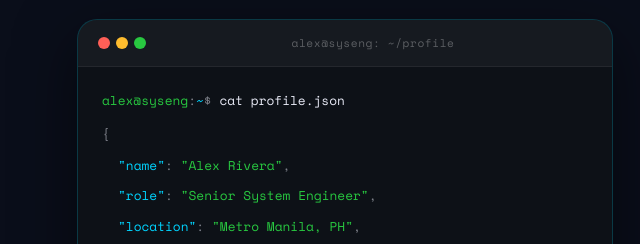
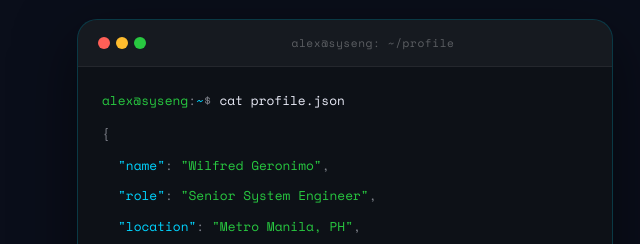
Before and after one commit to wpgeronimo/wpgeronimo, a plain HTML site: page index.html in a window 1280 px wide. Shown: the part 1100-1344 px from the top of the page, 603-1243 px from the left. Drawn offline with nearby package versions, Linux system fonts and the light colour scheme.

Commit message:
Update index.html

```diff
--- a/index.html
+++ b/index.html
@@ -1700,7 +1700,7 @@ footer {
               <span class="t-output">{</span>
             </div>
             <div class="terminal-line" style="padding-left:16px">
-              <span class="t-accent">"name"</span><span class="t-output">: </span><span class="t-success">"Alex Rivera"</span><span class="t-output">,</span>
+              <span class="t-accent">"name"</span><span class="t-output">: </span><span class="t-success">"Wilfred Geronimo"</span><span class="t-output">,</span>
             </div>
             <div class="terminal-line" style="padding-left:16px">
               <span class="t-accent">"role"</span><span class="t-output">: </span><span class="t-success">"Senior System Engineer"</span><span class="t-output">,</span>
```
